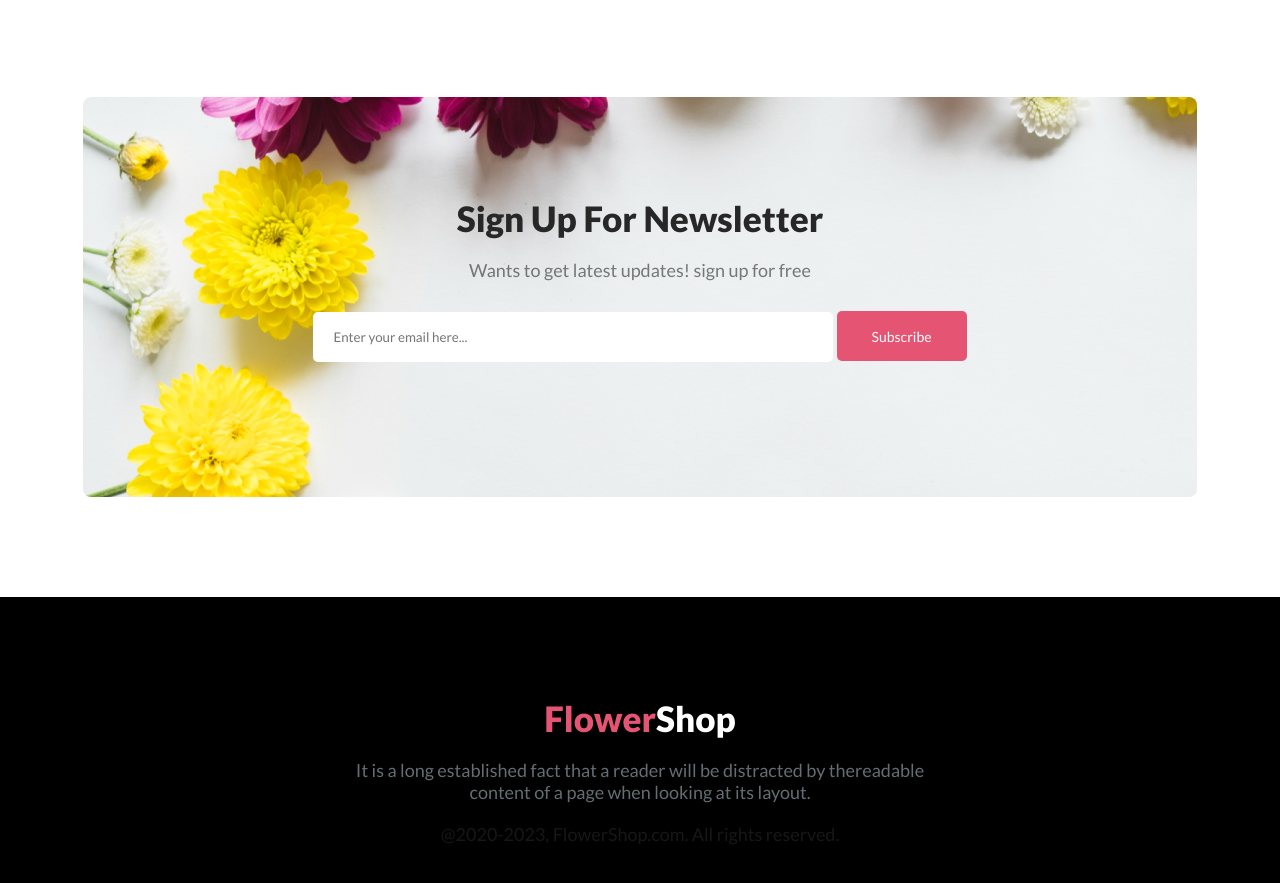
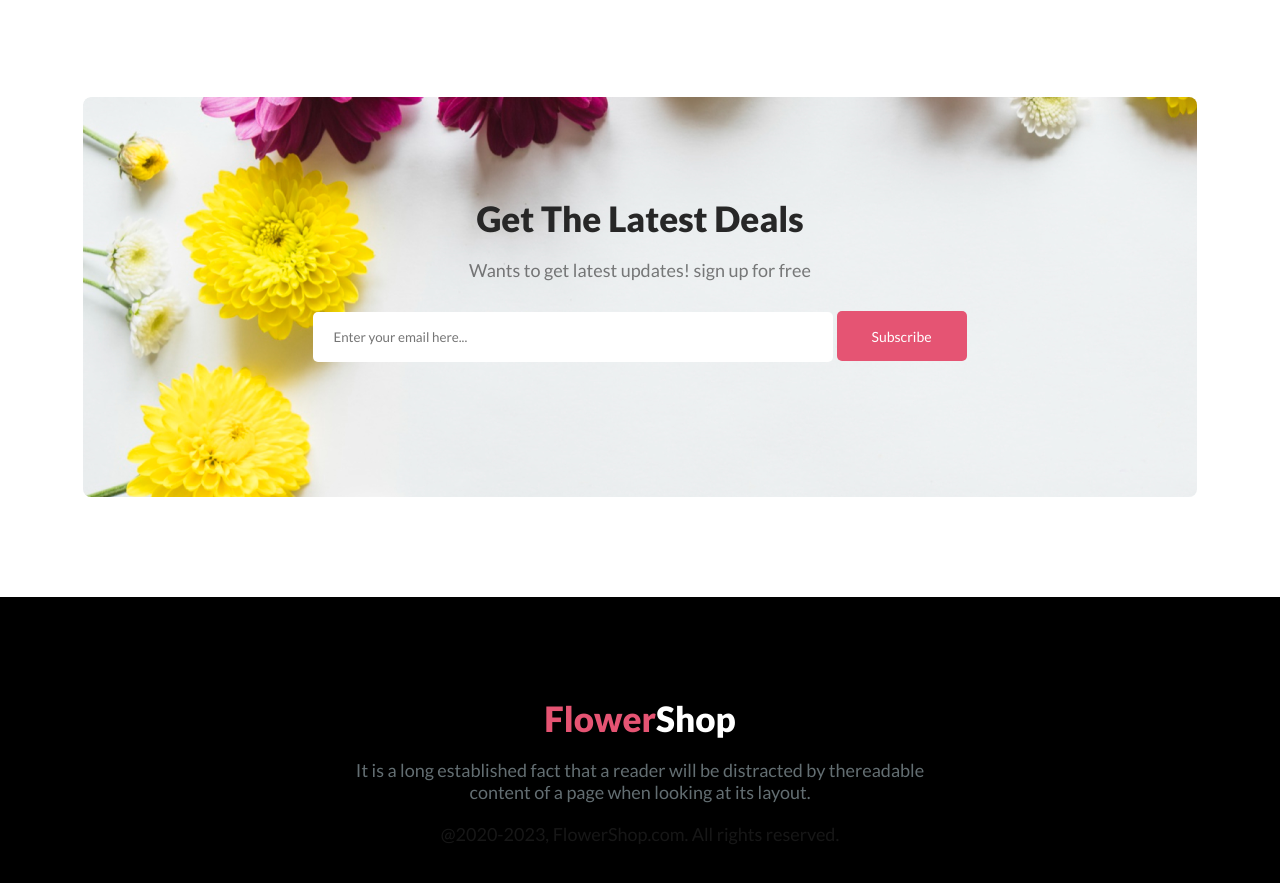
Before and after one commit to ShahariarSohan/flower-website, a plain HTML site: page index.html in a window 1280 px wide. Shown: the part 3170-4053 px from the top of the page. Drawn offline with Linux system fonts and the light colour scheme.

Commit message:
I have modified some titles again

```diff
--- a/index.html
+++ b/index.html
@@ -95,7 +95,7 @@
             </div>
         </div>
         <div class="subscribe-container">
-            <h2 class="primary-title">Sign Up For Newsletter</h2>
+            <h2 class="primary-title">Get The Latest Deals</h2>
             <p class="primary-paragraph">Wants to get latest updates! sign up for free</p>
             <div class="subscribe-area">
                     <input type="email" name="" id="" placeholder="Enter your email here...">
```
